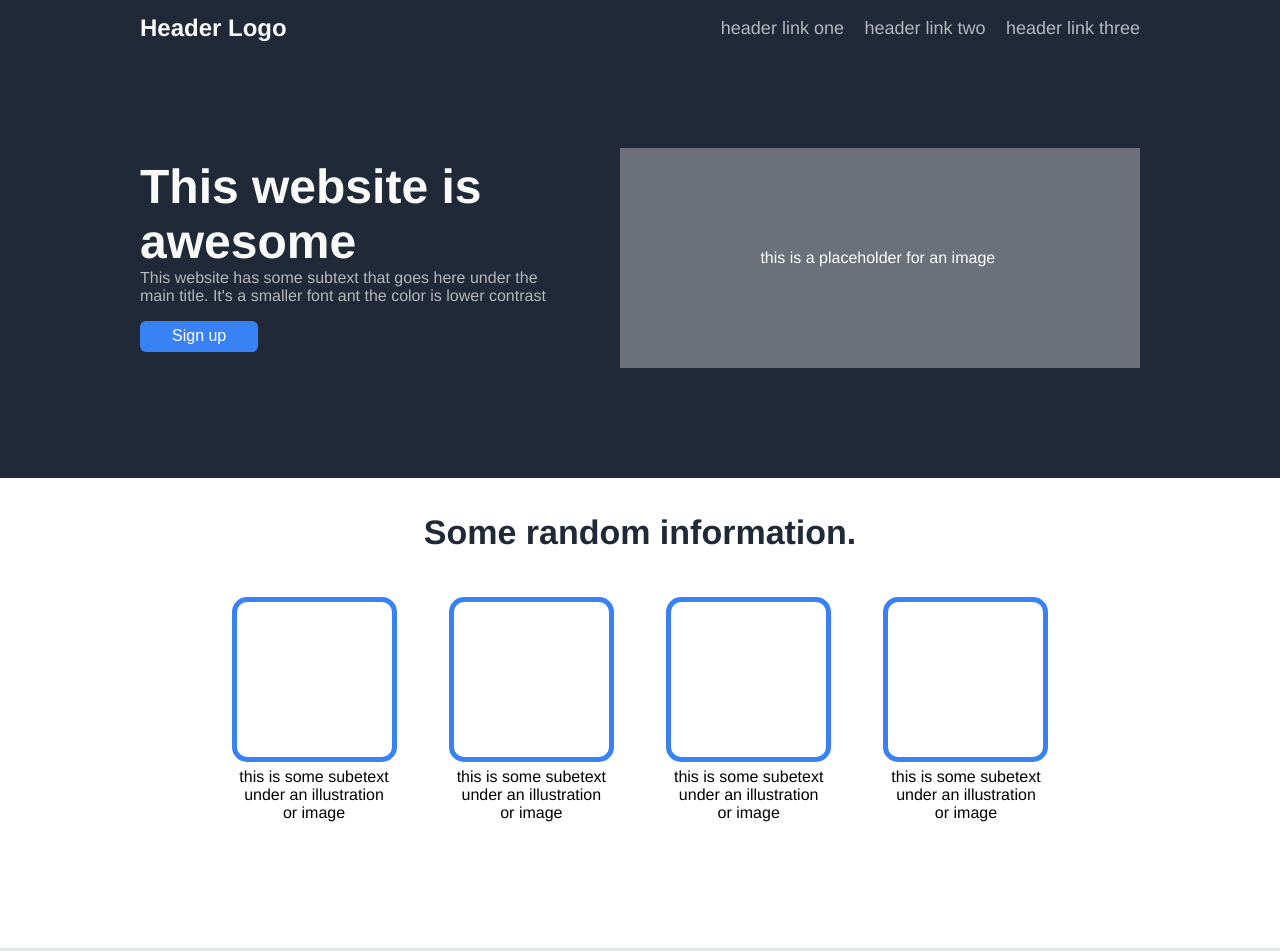
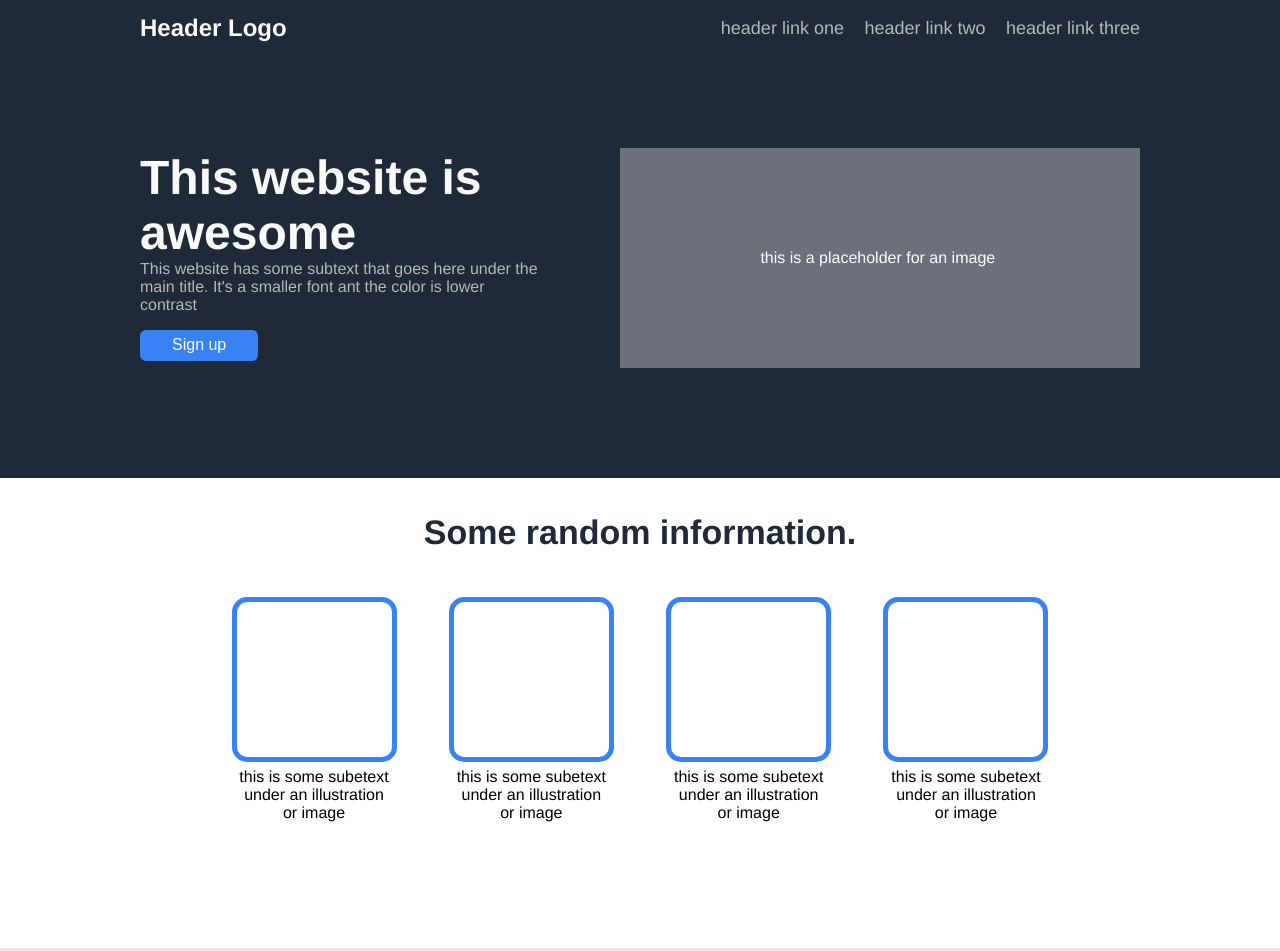
Before and after one commit to sevelev/flexbox-project, a plain HTML site: page index.html in a window 1280 px wide. Shown: the top 951 px of the page. Drawn offline with Linux system fonts and the light colour scheme.

Commit message:
changed width of .header-main-content-left to 405 from 408 because text didn't wrap like the reference

```diff
--- a/style.css
+++ b/style.css
@@ -51,7 +51,7 @@ body {
 
 .header-main-content-left {
     margin-top: 10px;
-    width: 408px;
+    width: 405px;
     color: #b6b8bb;
 }
 
```
